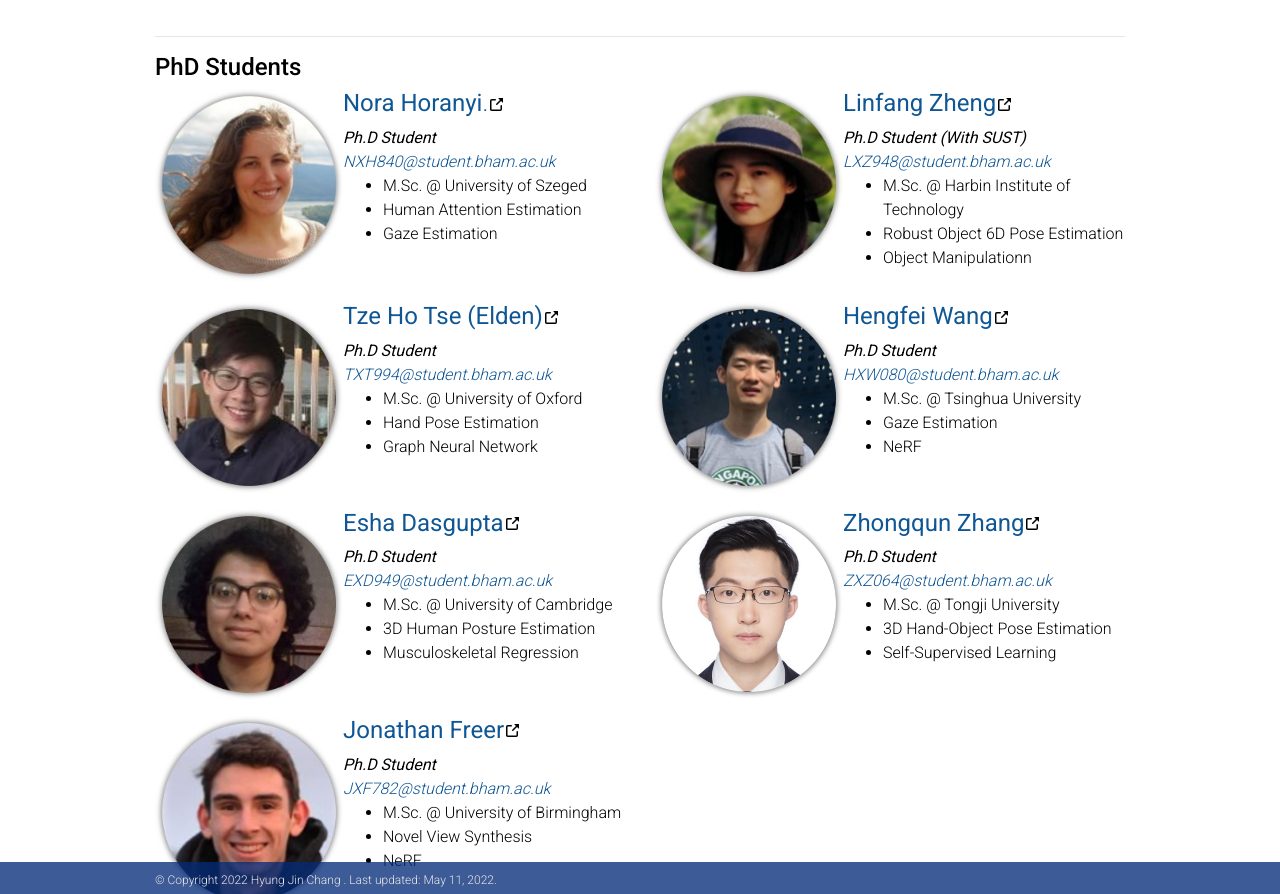
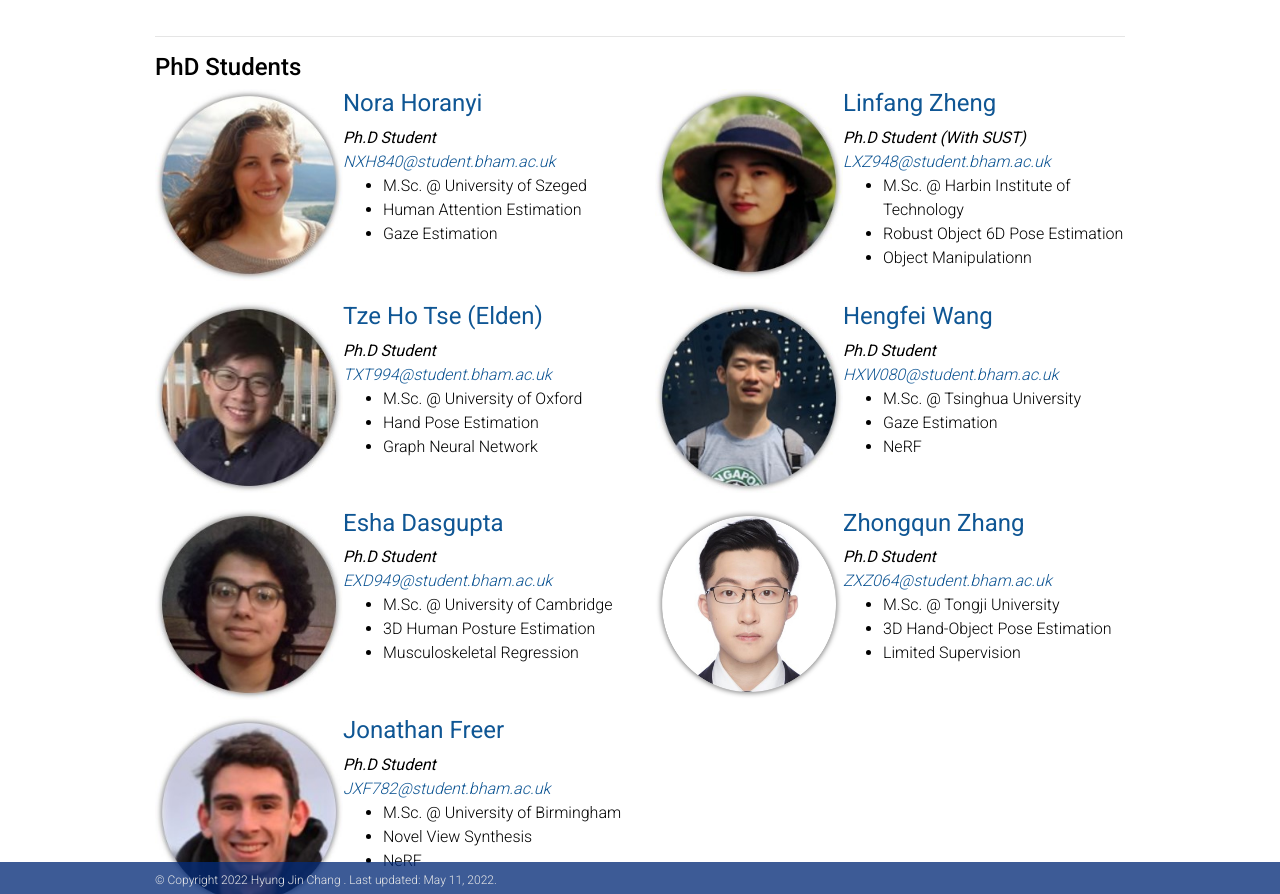
Before and after one commit to cvlab-uob/cvlab-uob.github.io, a Jekyll site: the page built from _pages/students.md, in a window 1280 px wide and 1400 px high. Shown: the part 503-1397 px from the top of the window. Built offline with Jekyll 4.4.1, drawn with Linux system fonts in a browser that asks for light colours; nearby versions of some CDN libraries; comment, search, counter and statistics services are not loaded; a style sheet for code colours, icons or effects is not loaded.

Commit message:
Update students.md

```diff
--- a/_pages/students.md
+++ b/_pages/students.md
@@ -16,7 +16,7 @@
     <div class="row">
         <div class="col-sm-6 clearfix">
             <img src="/assets/img/team/HJ.jpg" class="img-responsive" width="40%" style="float: left">
-            <h4><a href="https://cs.ubc.ca/~kmyi/team/kmyi">
+            <h4><a href="/">
                 <b>Hyung Jin Chang</b><span class="hover-icon"><svg height="16" class="octicon octicon-link-external" viewBox="0 0 16 16" version="1.1" width="16" aria-hidden="true"><path fill-rule="evenodd" d="M10.604 1h4.146a.25.25 0 01.25.25v4.146a.25.25 0 01-.427.177L13.03 4.03 9.28 7.78a.75.75 0 01-1.06-1.06l3.75-3.75-1.543-1.543A.25.25 0 0110.604 1zM3.75 2A1.75 1.75 0 002 3.75v8.5c0 .966.784 1.75 1.75 1.75h8.5A1.75 1.75 0 0014 12.25v-3.5a.75.75 0 00-1.5 0v3.5a.25.25 0 01-.25.25h-8.5a.25.25 0 01-.25-.25v-8.5a.25.25 0 01.25-.25h3.5a.75.75 0 000-1.5h-3.5z"></path></svg></span>
             </a></h4>
             <i>
@@ -55,8 +55,8 @@
     <div class="row">
         <div class="col-sm-6 clearfix">
             <img src="/assets/img/team/Nora.jpg" class="img-responsive" width="40%" style="float: left">
-            <h4><a href="http://www.inf.u-szeged.hu/~horanyi/">
-                <b>Nora Horanyi</b>.<span class="hover-icon"><svg height="16" class="octicon octicon-link-external" viewBox="0 0 16 16" version="1.1" width="16" aria-hidden="true"><path fill-rule="evenodd" d="M10.604 1h4.146a.25.25 0 01.25.25v4.146a.25.25 0 01-.427.177L13.03 4.03 9.28 7.78a.75.75 0 01-1.06-1.06l3.75-3.75-1.543-1.543A.25.25 0 0110.604 1zM3.75 2A1.75 1.75 0 002 3.75v8.5c0 .966.784 1.75 1.75 1.75h8.5A1.75 1.75 0 0014 12.25v-3.5a.75.75 0 00-1.5 0v3.5a.25.25 0 01-.25.25h-8.5a.25.25 0 01-.25-.25v-8.5a.25.25 0 01.25-.25h3.5a.75.75 0 000-1.5h-3.5z"></path></svg></span>
+            <h4><a href="/team/nora">
+                <b>Nora Horanyi</b>
             </a></h4>
             <i>
             <b>Ph.D Student</b><br>
@@ -70,8 +70,8 @@
         </div>
             <div class="col-sm-6 clearfix">
             <img src="/assets/img/team/Linfang.jpg" class="img-responsive" width="40%" style="float: left">
-            <h4><a href="https://scholar.google.com/citations?user=GeE0cQ0AAAAJ">
-                <b>Linfang Zheng</b><span class="hover-icon"><svg height="16" class="octicon octicon-link-external" viewBox="0 0 16 16" version="1.1" width="16" aria-hidden="true"><path fill-rule="evenodd" d="M10.604 1h4.146a.25.25 0 01.25.25v4.146a.25.25 0 01-.427.177L13.03 4.03 9.28 7.78a.75.75 0 01-1.06-1.06l3.75-3.75-1.543-1.543A.25.25 0 0110.604 1zM3.75 2A1.75 1.75 0 002 3.75v8.5c0 .966.784 1.75 1.75 1.75h8.5A1.75 1.75 0 0014 12.25v-3.5a.75.75 0 00-1.5 0v3.5a.25.25 0 01-.25.25h-8.5a.25.25 0 01-.25-.25v-8.5a.25.25 0 01.25-.25h3.5a.75.75 0 000-1.5h-3.5z"></path></svg></span>
+            <h4><a href="/team/linfang">
+                <b>Linfang Zheng</b>
             </a></h4>
             <i>
             <b>Ph.D Student (With SUST)</b><br>
@@ -88,8 +88,8 @@
     <div class="row">
         <div class="col-sm-6 clearfix">
             <img src="/assets/img/team/Elden.jpg" class="img-responsive" width="40%" style="float: left">
-            <h4><a href="https://eldentse.github.io/">
-                <b>Tze Ho Tse (Elden)</b><span class="hover-icon"><svg height="16" class="octicon octicon-link-external" viewBox="0 0 16 16" version="1.1" width="16" aria-hidden="true"><path fill-rule="evenodd" d="M10.604 1h4.146a.25.25 0 01.25.25v4.146a.25.25 0 01-.427.177L13.03 4.03 9.28 7.78a.75.75 0 01-1.06-1.06l3.75-3.75-1.543-1.543A.25.25 0 0110.604 1zM3.75 2A1.75 1.75 0 002 3.75v8.5c0 .966.784 1.75 1.75 1.75h8.5A1.75 1.75 0 0014 12.25v-3.5a.75.75 0 00-1.5 0v3.5a.25.25 0 01-.25.25h-8.5a.25.25 0 01-.25-.25v-8.5a.25.25 0 01.25-.25h3.5a.75.75 0 000-1.5h-3.5z"></path></svg></span>
+            <h4><a href="/team/elden">
+                <b>Tze Ho Tse (Elden)</b>
             </a></h4>
             <i>
             <b>Ph.D Student</b><br>
@@ -103,8 +103,8 @@
         </div>
             <div class="col-sm-6 clearfix">
             <img src="/assets/img/team/Hengfei.jpg" class="img-responsive" width="40%" style="float: left">
-            <h4><a href="https://hengfei-wang.github.io//github.io/">
-                <b>Hengfei Wang</b><span class="hover-icon"><svg height="16" class="octicon octicon-link-external" viewBox="0 0 16 16" version="1.1" width="16" aria-hidden="true"><path fill-rule="evenodd" d="M10.604 1h4.146a.25.25 0 01.25.25v4.146a.25.25 0 01-.427.177L13.03 4.03 9.28 7.78a.75.75 0 01-1.06-1.06l3.75-3.75-1.543-1.543A.25.25 0 0110.604 1zM3.75 2A1.75 1.75 0 002 3.75v8.5c0 .966.784 1.75 1.75 1.75h8.5A1.75 1.75 0 0014 12.25v-3.5a.75.75 0 00-1.5 0v3.5a.25.25 0 01-.25.25h-8.5a.25.25 0 01-.25-.25v-8.5a.25.25 0 01.25-.25h3.5a.75.75 0 000-1.5h-3.5z"></path></svg></span>
+            <h4><a href="/team/hengfei">
+                <b>Hengfei Wang</b>
             </a></h4>
             <i>
             <b>Ph.D Student</b><br>
@@ -121,8 +121,8 @@
     <div class="row">
         <div class="col-sm-6 clearfix">
             <img src="/assets/img/team/Esha.jpg" class="img-responsive" width="40%" style="float: left">
-            <h4><a href="https://eshadasgupta.github.io/portfolio/">
-                <b>Esha Dasgupta</b><span class="hover-icon"><svg height="16" class="octicon octicon-link-external" viewBox="0 0 16 16" version="1.1" width="16" aria-hidden="true"><path fill-rule="evenodd" d="M10.604 1h4.146a.25.25 0 01.25.25v4.146a.25.25 0 01-.427.177L13.03 4.03 9.28 7.78a.75.75 0 01-1.06-1.06l3.75-3.75-1.543-1.543A.25.25 0 0110.604 1zM3.75 2A1.75 1.75 0 002 3.75v8.5c0 .966.784 1.75 1.75 1.75h8.5A1.75 1.75 0 0014 12.25v-3.5a.75.75 0 00-1.5 0v3.5a.25.25 0 01-.25.25h-8.5a.25.25 0 01-.25-.25v-8.5a.25.25 0 01.25-.25h3.5a.75.75 0 000-1.5h-3.5z"></path></svg></span>
+            <h4><a href="/team/esha">
+                <b>Esha Dasgupta</b>
             </a></h4>
             <i>
             <b>Ph.D Student</b><br>
@@ -136,8 +136,8 @@
         </div>
             <div class="col-sm-6 clearfix">
             <img src="/assets/img/team/Zhongqun.jpg" class="img-responsive" width="40%" style="float: left">
-            <h4><a href="https://zhongqunzhang.github.io/">
-                <b>Zhongqun Zhang</b><span class="hover-icon"><svg height="16" class="octicon octicon-link-external" viewBox="0 0 16 16" version="1.1" width="16" aria-hidden="true"><path fill-rule="evenodd" d="M10.604 1h4.146a.25.25 0 01.25.25v4.146a.25.25 0 01-.427.177L13.03 4.03 9.28 7.78a.75.75 0 01-1.06-1.06l3.75-3.75-1.543-1.543A.25.25 0 0110.604 1zM3.75 2A1.75 1.75 0 002 3.75v8.5c0 .966.784 1.75 1.75 1.75h8.5A1.75 1.75 0 0014 12.25v-3.5a.75.75 0 00-1.5 0v3.5a.25.25 0 01-.25.25h-8.5a.25.25 0 01-.25-.25v-8.5a.25.25 0 01.25-.25h3.5a.75.75 0 000-1.5h-3.5z"></path></svg></span>
+            <h4><a href="/team/zhongqun">
+                <b>Zhongqun Zhang</b>
             </a></h4>
             <i>
             <b>Ph.D Student</b><br>
@@ -146,7 +146,7 @@
             <ul class="research-topics" style="overflow: hidden">
             <li>M.Sc. @ Tongji University</li>
             <li>3D Hand-Object Pose Estimation</li>
-            <li>Self-Supervised Learning</li>
+            <li>Limited Supervision</li>
             </ul>
         </div>
     </div>
@@ -154,8 +154,8 @@
     <div class="row">
         <div class="col-sm-6 clearfix">
             <img src="/assets/img/team/Jonathan.jpg" class="img-responsive" width="40%" style="float: left">
-            <h4><a href="">
-                <b>Jonathan Freer</b><span class="hover-icon"><svg height="16" class="octicon octicon-link-external" viewBox="0 0 16 16" version="1.1" width="16" aria-hidden="true"><path fill-rule="evenodd" d="M10.604 1h4.146a.25.25 0 01.25.25v4.146a.25.25 0 01-.427.177L13.03 4.03 9.28 7.78a.75.75 0 01-1.06-1.06l3.75-3.75-1.543-1.543A.25.25 0 0110.604 1zM3.75 2A1.75 1.75 0 002 3.75v8.5c0 .966.784 1.75 1.75 1.75h8.5A1.75 1.75 0 0014 12.25v-3.5a.75.75 0 00-1.5 0v3.5a.25.25 0 01-.25.25h-8.5a.25.25 0 01-.25-.25v-8.5a.25.25 0 01.25-.25h3.5a.75.75 0 000-1.5h-3.5z"></path></svg></span>
+            <h4><a href="/team/jonathan">
+                <b>Jonathan Freer</b>
             </a></h4>
             <i>
             <b>Ph.D Student</b><br>
@@ -191,8 +191,8 @@
   <div class="row">
         <div class="col-sm-6 clearfix">
             <img src="/assets/img/team/Yuqi.jpg" class="img-responsive" width="40%" style="float: left">
-            <h4><a href="">
-                <b>Yuqi Hou</b><span class="hover-icon"><svg height="16" class="octicon octicon-link-external" viewBox="0 0 16 16" version="1.1" width="16" aria-hidden="true"><path fill-rule="evenodd" d="M10.604 1h4.146a.25.25 0 01.25.25v4.146a.25.25 0 01-.427.177L13.03 4.03 9.28 7.78a.75.75 0 01-1.06-1.06l3.75-3.75-1.543-1.543A.25.25 0 0110.604 1zM3.75 2A1.75 1.75 0 002 3.75v8.5c0 .966.784 1.75 1.75 1.75h8.5A1.75 1.75 0 0014 12.25v-3.5a.75.75 0 00-1.5 0v3.5a.25.25 0 01-.25.25h-8.5a.25.25 0 01-.25-.25v-8.5a.25.25 0 01.25-.25h3.5a.75.75 0 000-1.5h-3.5z"></path></svg></span>
+            <h4><a href="/team/yuqi">
+                <b>Yuqi Hou</b>
             </a></h4>
             <i>
             <b>Research Assistant</b><br>
```
